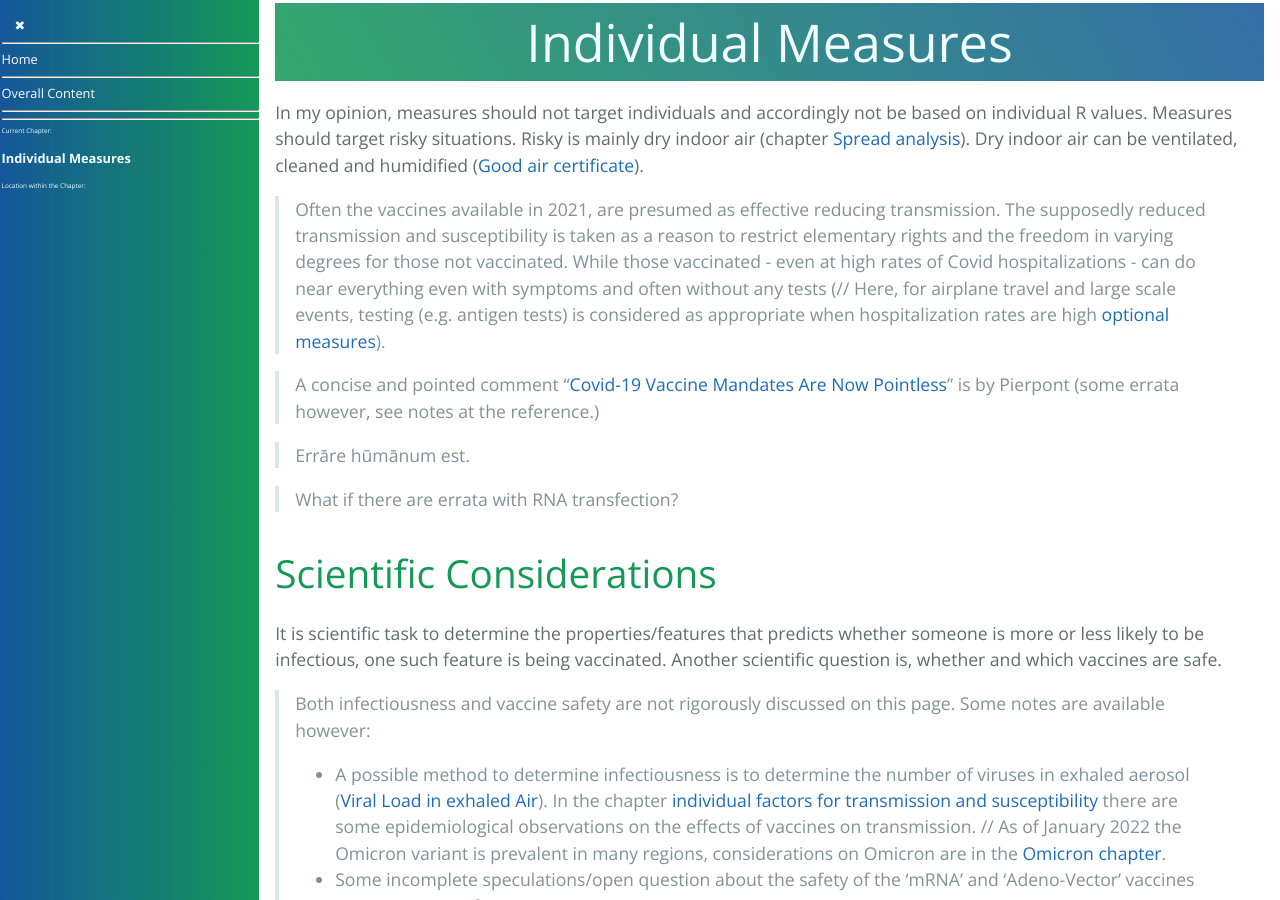
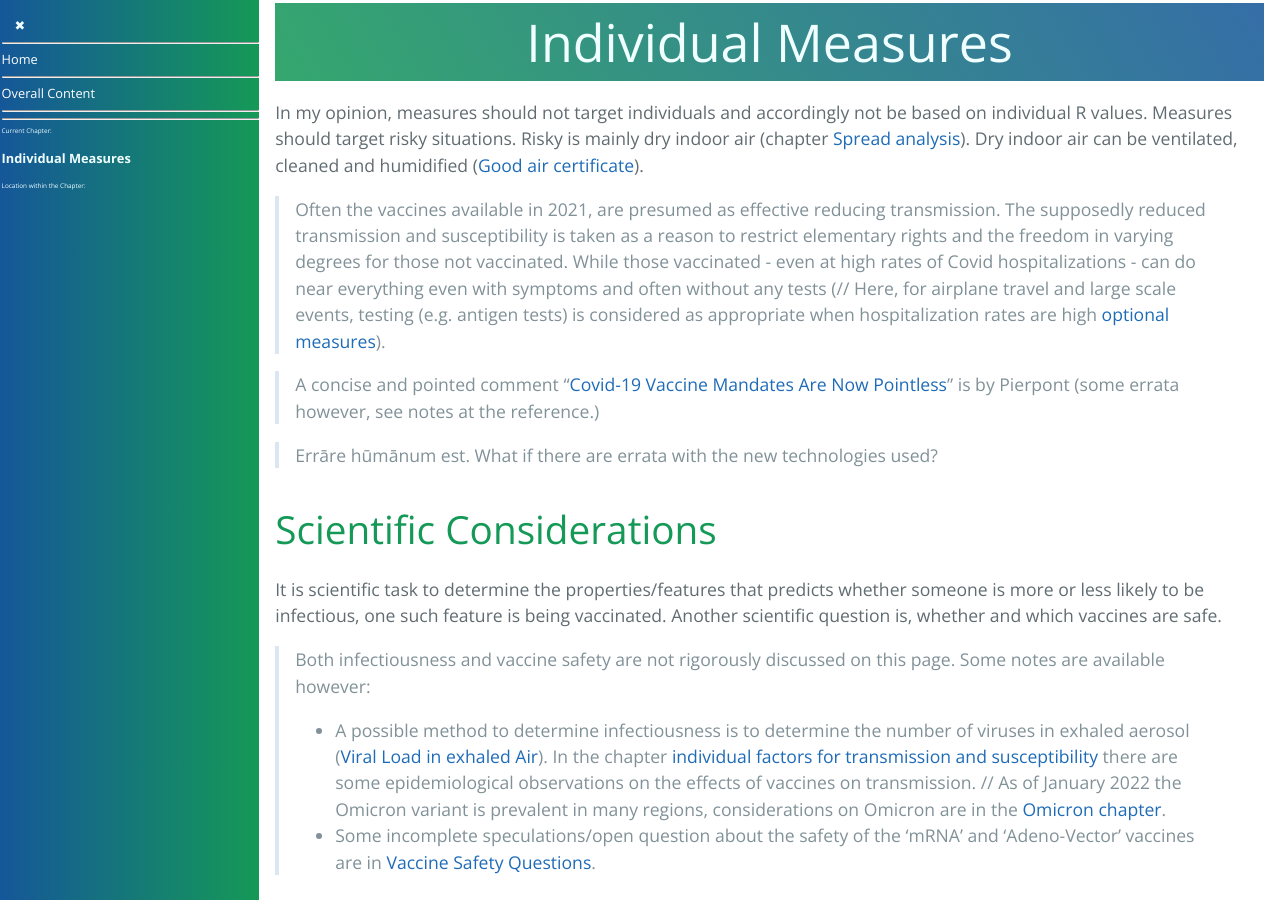
Before and after one commit to forestgrape/coronavirus, a Jekyll site: the page built from 7_social/individual_measures.md, in a window 1280 px wide and 900 px high. Built offline with Jekyll 4.4.1, drawn with Linux system fonts in a browser that asks for light colours; our own code applies the rules of GitHub Pages for plain Markdown files.

Commit message:
Formulations

```diff
--- a/7_social/individual_measures.md
+++ b/7_social/individual_measures.md
@@ -6,9 +6,7 @@ In my opinion, measures should  not target individuals and accordingly not be ba
 
 > A concise and pointed comment "[Covid-19 Vaccine Mandates Are Now Pointless](../5_epidemiological/individual_susceptibility_and_transmission.md#pierpont)" is by Pierpont (some errata however, see notes at the reference.)
 
-> Errāre hūmānum est.
-
-> What if there are errata with RNA transfection?
+> Errāre hūmānum est. What if there are errata with the new technologies used?
 
 
 ## Scientific Considerations
```
